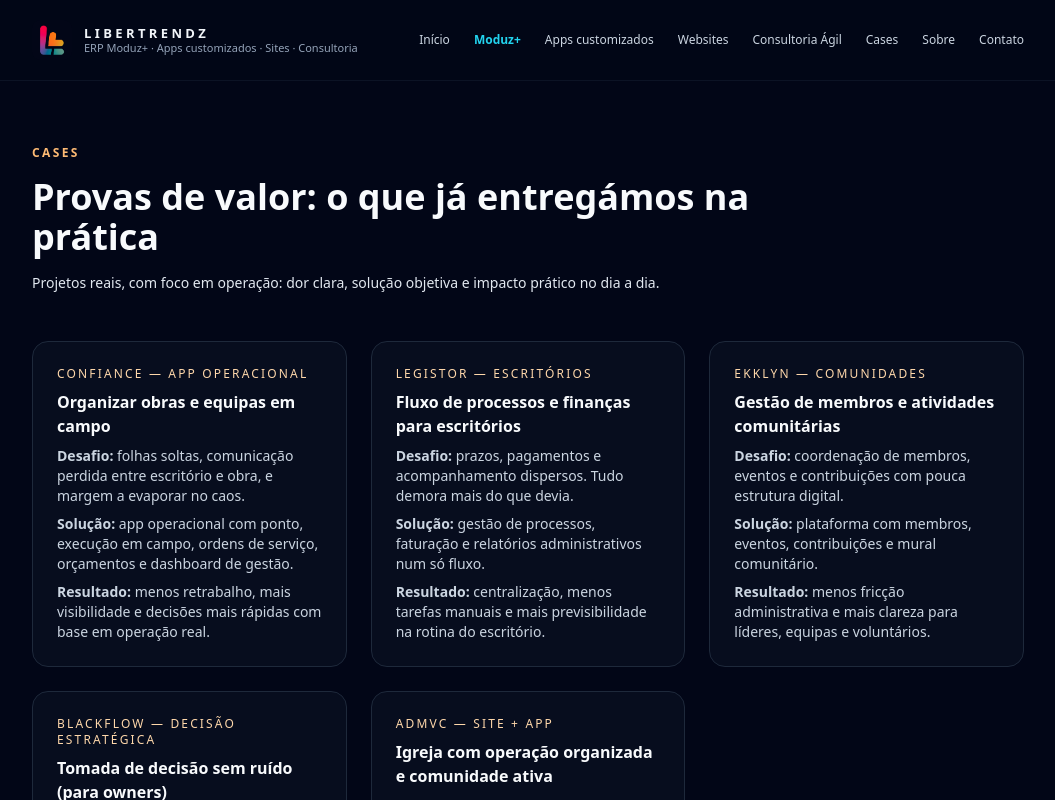
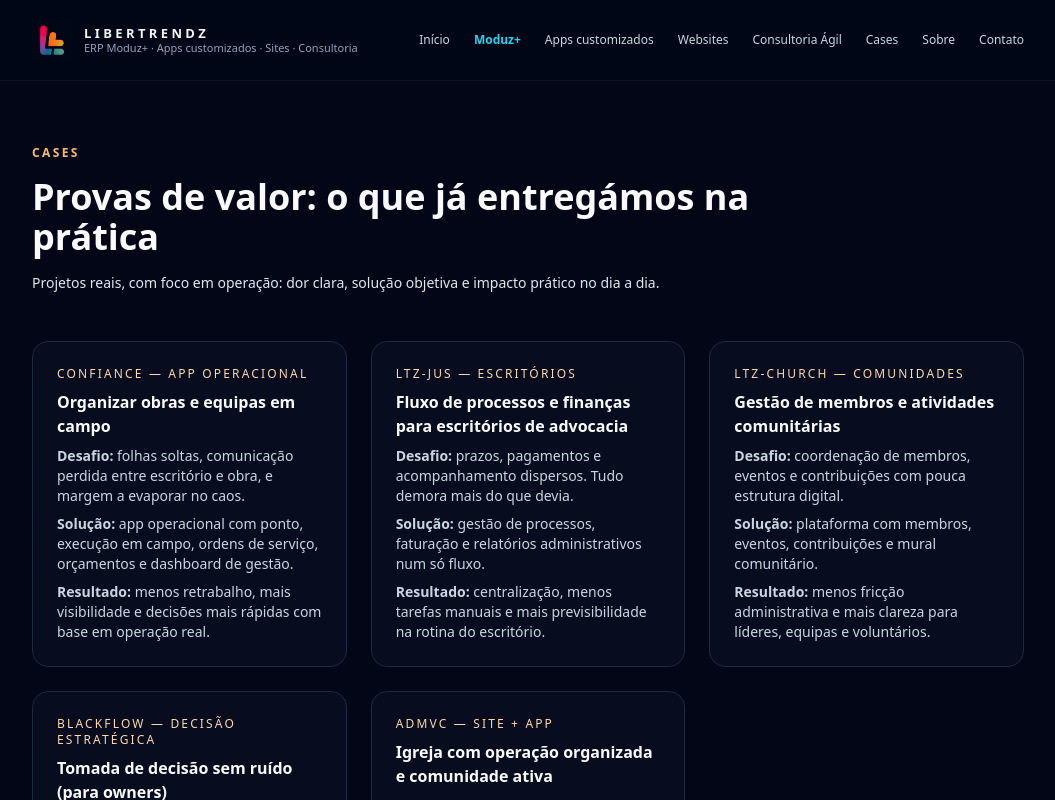
Before and after one commit to libertrendz/libertrendz-site, a Next.js app: page /cases in a window 1280 px wide. Shown: the top 800 px of the page, without its empty margins (112-1167 px from the left). Built offline with nearby package versions, Linux system fonts and the light colour scheme.

Commit message:
Update page.tsx

```diff
--- a/app/cases/page.tsx
+++ b/app/cases/page.tsx
@@ -40,13 +40,13 @@
             </p>
           </article>
 
-          {/* LEGISTOR */}
+          {/* LTZ-JUS */}
           <article className="rounded-2xl border border-slate-800 bg-slate-900/40 p-6 text-sm text-slate-200">
             <p className="text-xs uppercase tracking-[0.18em] text-accent-300">
-              LEGISTOR — Escritórios
+              LTZ-JUS — Escritórios
             </p>
             <h3 className="mt-2 text-base font-semibold text-slate-50">
-              Fluxo de processos e finanças para escritórios
+              Fluxo de processos e finanças para escritórios de advocacia
             </h3>
             <p className="mt-2 text-slate-300">
               <strong>Desafio:</strong> prazos, pagamentos e acompanhamento dispersos. Tudo demora mais do que devia.
@@ -59,10 +59,10 @@
             </p>
           </article>
 
-          {/* EKKLYN */}
+          {/* LTZ-CHURCH */}
           <article className="rounded-2xl border border-slate-800 bg-slate-900/40 p-6 text-sm text-slate-200">
             <p className="text-xs uppercase tracking-[0.18em] text-accent-300">
-              EKKLYN — Comunidades
+              LTZ-CHURCH — Comunidades
             </p>
             <h3 className="mt-2 text-base font-semibold text-slate-50">
               Gestão de membros e atividades comunitárias
```
